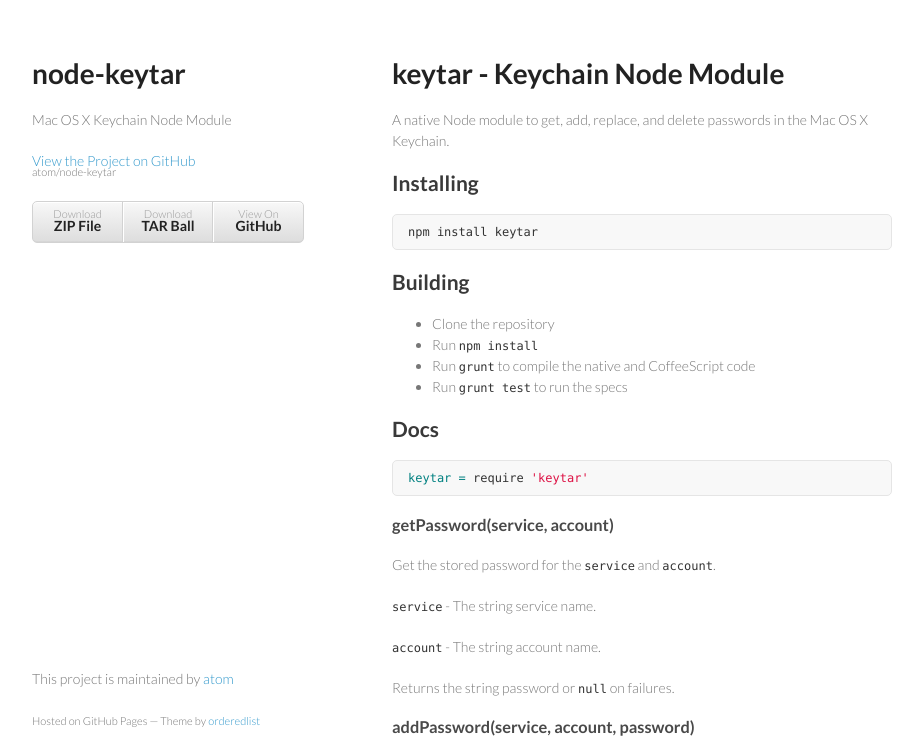
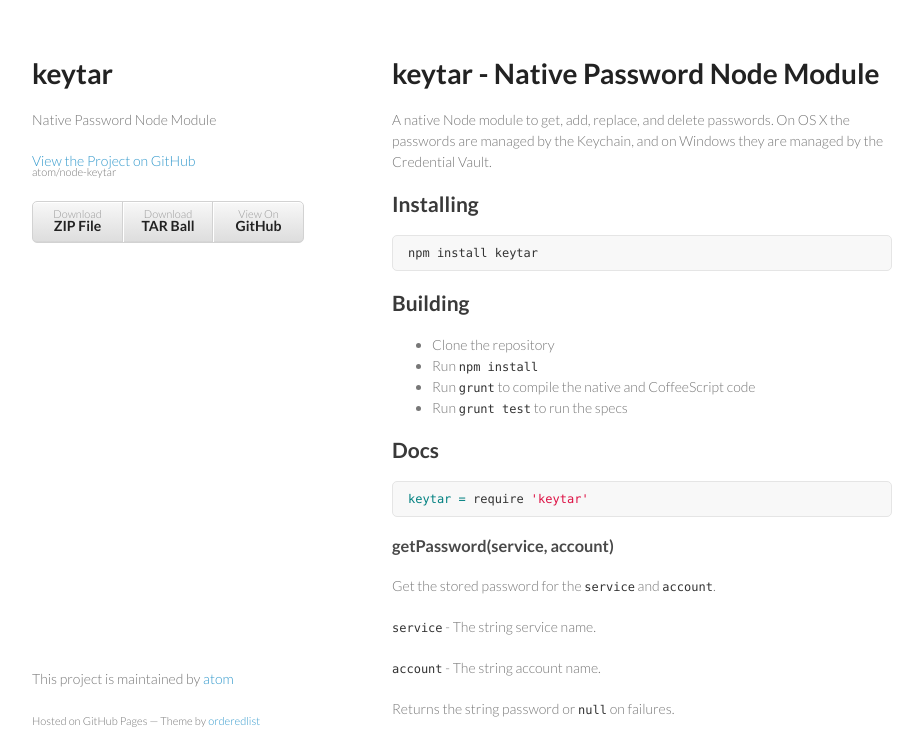
Before and after one commit to atom/node-keytar, a plain HTML site: page index.html in a window 1280 px wide. Shown: the top 740 px of the page, without its empty margins (178-1101 px from the left). Drawn offline with Linux system fonts and the light colour scheme.

Commit message:
Create gh-pages branch via GitHub

```diff
--- a/index.html
+++ b/index.html
@@ -3,7 +3,7 @@
   <head>
     <meta charset="utf-8">
     <meta http-equiv="X-UA-Compatible" content="chrome=1">
-    <title>node-keytar by atom</title>
+    <title>keytar by atom</title>
 
     <link rel="stylesheet" href="stylesheets/styles.css">
     <link rel="stylesheet" href="stylesheets/pygment_trac.css">
@@ -15,8 +15,8 @@
   <body>
     <div class="wrapper">
       <header>
-        <h1>node-keytar</h1>
-        <p>Mac OS X Keychain Node Module</p>
+        <h1>keytar</h1>
+        <p>Native Password Node Module</p>
 
         <p class="view"><a href="https://github.com/atom/node-keytar">View the Project on GitHub <small>atom/node-keytar</small></a></p>
 
@@ -29,15 +29,16 @@
       </header>
       <section>
         <h1>
-<a name="keytar---keychain-node-module" class="anchor" href="#keytar---keychain-node-module"><span class="octicon octicon-link"></span></a>keytar - Keychain Node Module</h1>
+<a name="keytar---native-password-node-module" class="anchor" href="#keytar---native-password-node-module"><span class="octicon octicon-link"></span></a>keytar - Native Password Node Module</h1>
 
-<p>A native Node module to get, add, replace, and delete passwords in the
-Mac OS X Keychain.</p>
+<p>A native Node module to get, add, replace, and delete passwords. On OS X the
+passwords are managed by the Keychain, and on Windows they are managed by the
+Credential Vault.</p>
 
 <h2>
 <a name="installing" class="anchor" href="#installing"><span class="octicon octicon-link"></span></a>Installing</h2>
 
-<div class="highlight"><pre>npm install keytar
+<div class="highlight highlight-sh"><pre>npm install keytar
 </pre></div>
 
 <h2>
@@ -52,7 +53,7 @@
 </ul><h2>
 <a name="docs" class="anchor" href="#docs"><span class="octicon octicon-link"></span></a>Docs</h2>
 
-<div class="highlight"><pre><span class="nv">keytar = </span><span class="nx">require</span> <span class="s">'keytar'</span>
+<div class="highlight highlight-coffeescript"><pre><span class="nv">keytar = </span><span class="nx">require</span> <span class="s">'keytar'</span>
 </pre></div>
 
 <h3>
@@ -106,6 +107,15 @@
 <p><code>password</code> - The string password.</p>
 
 <p>Returns <code>true</code> on success, <code>false</code> on failure.</p>
+
+<h3>
+<a name="findpasswordservice" class="anchor" href="#findpasswordservice"><span class="octicon octicon-link"></span></a>findPassword(service)</h3>
+
+<p>Find the first password for the <code>service</code> in the keychain.</p>
+
+<p><code>service</code> - The string service name.</p>
+
+<p>Returns the string password or <code>null</code> on failures.</p>
       </section>
       <footer>
         <p>This project is maintained by <a href="https://github.com/atom">atom</a></p>
```
Also changed, not shown: params.json (+1 -1 lines).
